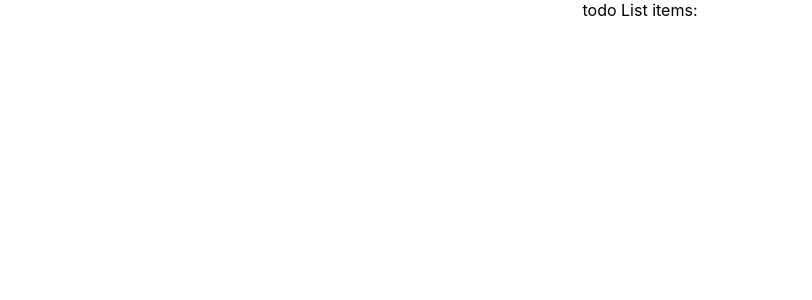
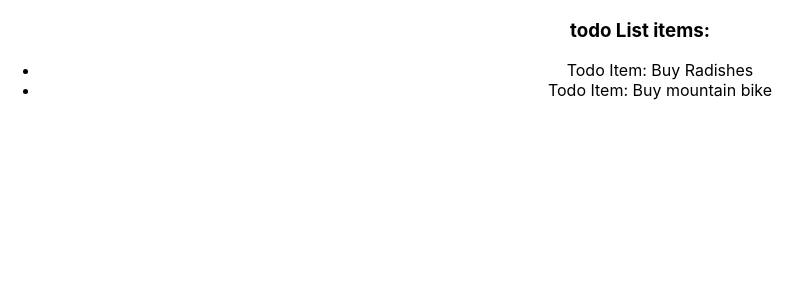
Before and after one commit to truthseekers/functional-todo-list, a React (Create React App) app: page / in a window 1280 px wide. Shown: the top 300 px of the page, without its empty margins (0-812 px from the left). Built offline with nearby package versions, Linux system fonts and the light colour scheme.

Commit message:
displaying todos done

```diff
--- a/src/App.js
+++ b/src/App.js
@@ -15,15 +15,29 @@ const initialTodos = [
   },
 ];
 
+function TodoItem(props) {
+  return <li>Todo Item: {props.title}</li>;
+}
+
 function TodoList(props) {
-  return <div>todo List items:</div>;
+  const todos = [];
+  props.todos.map((elem) => {
+    todos.push(<TodoItem key={elem.id} title={elem.title} />);
+  });
+
+  return (
+    <div>
+      <h3>todo List items:</h3>
+      <ul>{todos}</ul>
+    </div>
+  );
 }
 
 function App() {
   const [todos, setTodos] = useState(initialTodos);
   return (
     <div className="App">
-      <TodoList />
+      <TodoList todos={todos} />
     </div>
   );
 }
```
